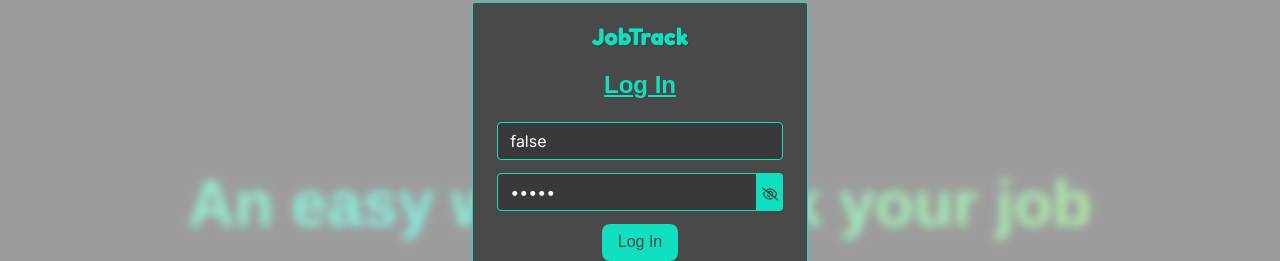
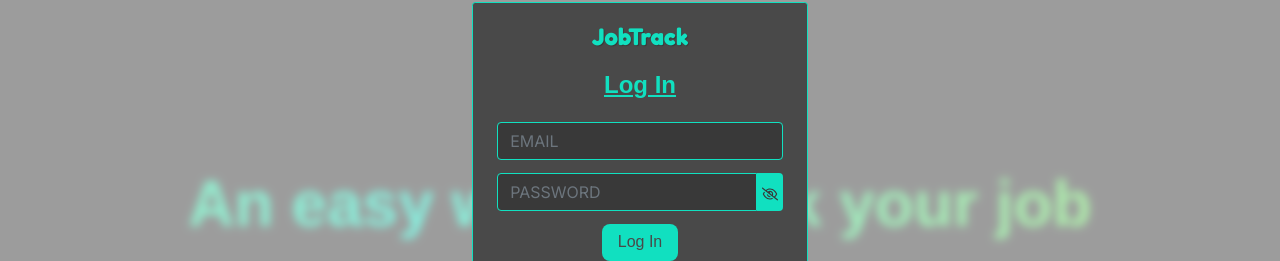
Before and after one commit to petermc87/jobtrack, a Next.js app: page / in a window 1280 px wide. Both pictures are taken after a click on the button "Log In". Shown: the part 164-425 px from the top of the page. Built offline with nearby package versions, Linux system fonts and the light colour scheme; no server answers.

Commit message:
fix: type errors

```diff
--- a/src/app/components/LoginSignupForm/LoginSignupForm.tsx
+++ b/src/app/components/LoginSignupForm/LoginSignupForm.tsx
@@ -176,7 +176,7 @@ export default function LoginSignupForm() {
             name="email"
             className={styles.inputWrapper}
             required
-            value={isOpen === "demo" && "test@mail.com"}
+            value={isOpen === "demo" ? "test@mail.com" : ""}
           />
           <InputGroup id={styles.groupWrapper}>
             <Form.Control
@@ -184,7 +184,7 @@ export default function LoginSignupForm() {
               type={showPassword ? "password" : "text"}
               name="password"
               className={styles.inputWrapper}
-              value={isOpen === "demo" && "12345"}
+              value={isOpen === "demo" ? "12345" : ""}
               required
             />
             <Button
```
